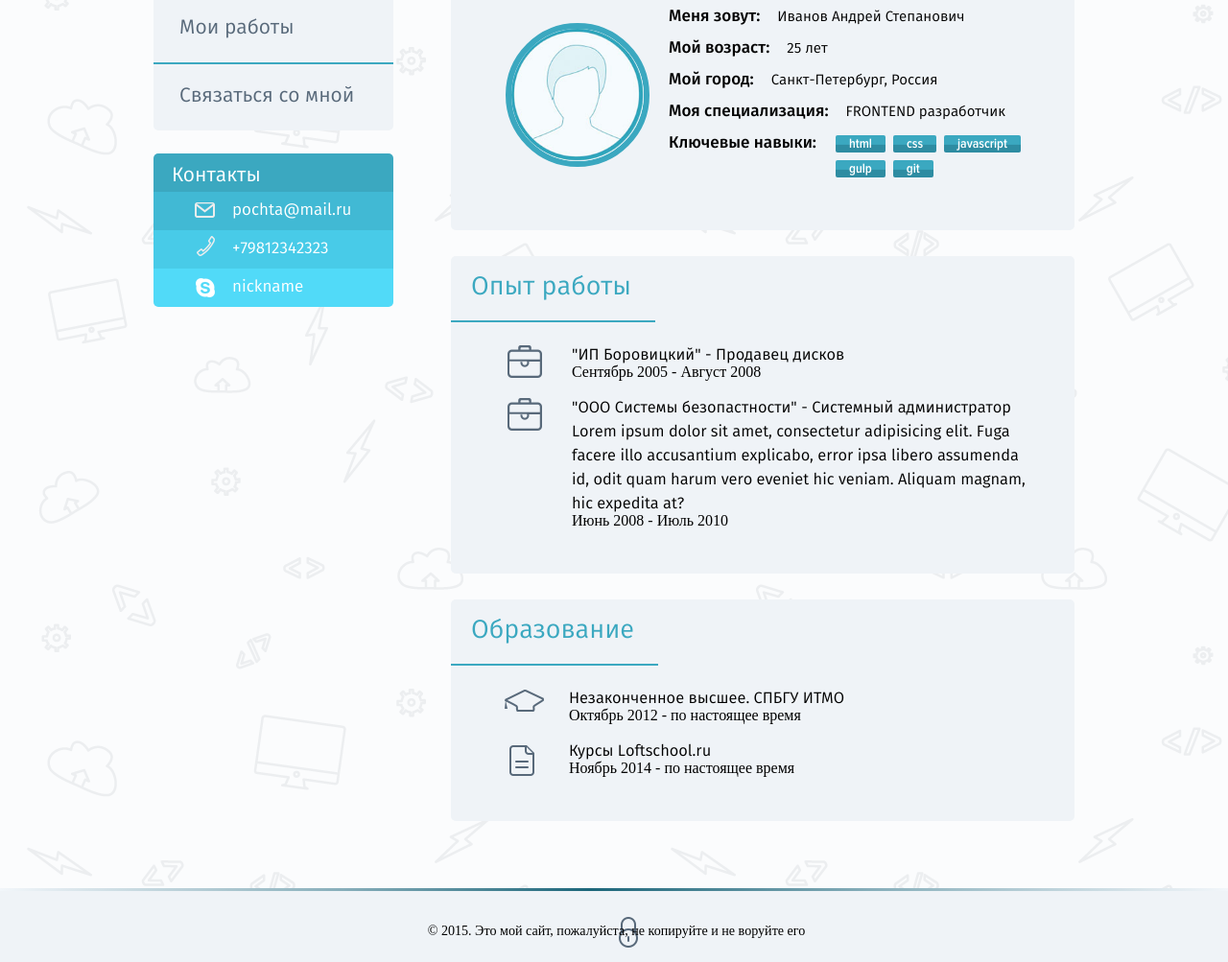
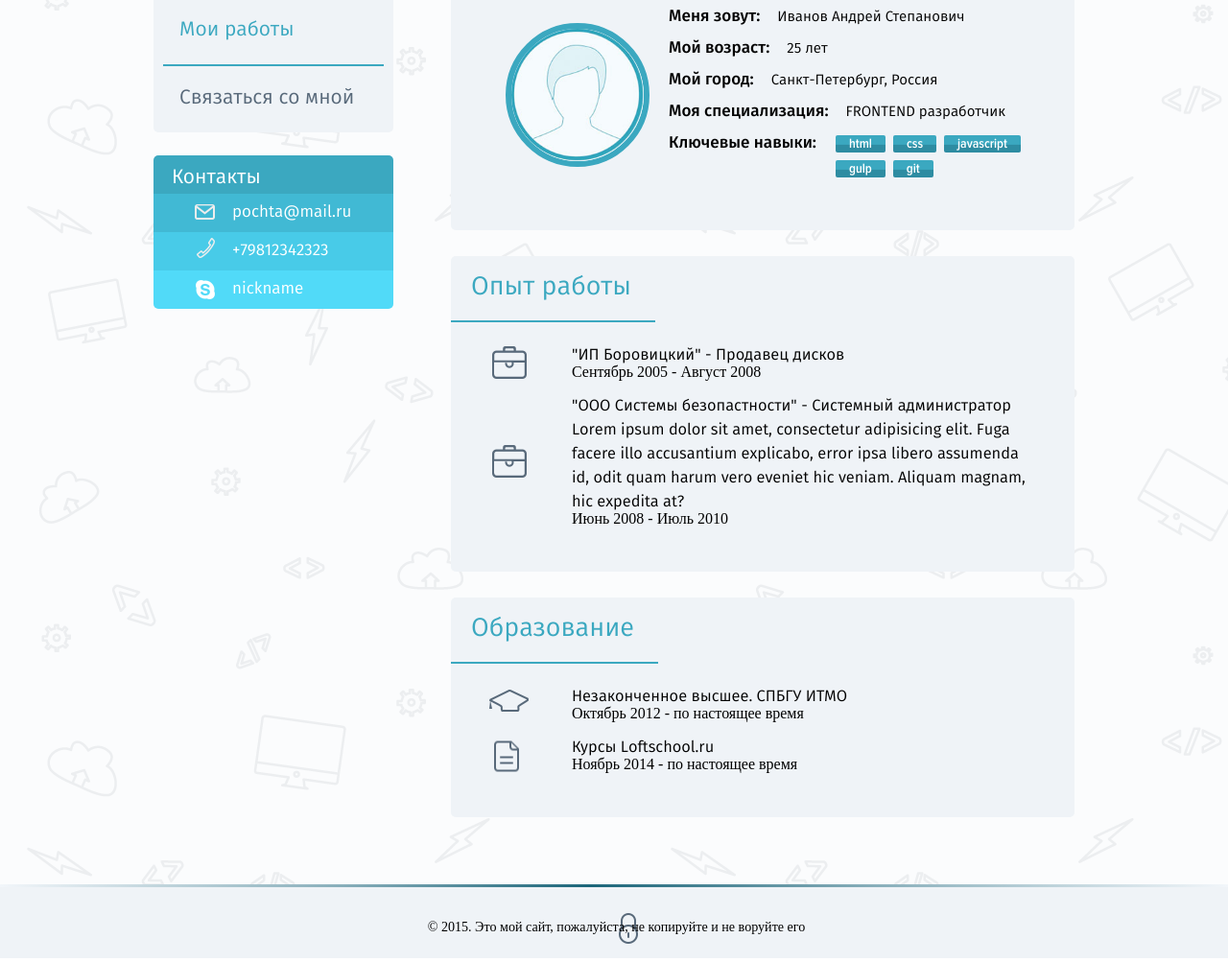
Before and after one commit to ByLf/site2, a website: page index.html in a window 1280 px wide. Shown: the part 239-1242 px from the top of the page at 96% size. Drawn offline with Linux system fonts and the light colour scheme.

Commit message:
beta version+js

```diff
--- a/index.html
+++ b/index.html
@@ -39,7 +39,7 @@
         <aside class="aside">
             <div class="menu">
                 <ul>
-                    <li><div class="now">Обо мне</div></li>
+                    <li><a class="nav" href="index.html">Обо мне</a></li>
                     <li><a class="nav" href="page1.html">Мои работы</a></li>
                     <li><a class="nav" href="page2.html">Связаться со мной</a></li>
                 </ul>
@@ -47,7 +47,7 @@
             <div class="contact">
                  <div class="cont_h">Контакты</div>
                 <ul>
-                    <li><a class="malito" href="malito:pochta@mail.ru"><div></div>pochta@mail.ru</a></li>
+                    <li><a class="malito" href="mailto:pochta@mail.ru"><div></div>pochta@mail.ru</a></li>
                     <li><a class="tel" href="tel:+79812342323"><div></div>+79812342323</a></li>
                     <li><a class="skype" href="skype:nickname"><div></div>nickname</a></li>
                 </ul>
@@ -90,6 +90,7 @@
             </section>
         </div>
     </div>
+    <script type="text/javascript" src="js/menu.js"></script>
     </div>
     <footer class="footer">
         <a href="" class="lock"></a>
--- /dev/null
+++ b/js/menu.js
@@ -0,0 +1,16 @@
+var i = 0,
+    hrefix = location.pathname,
+    elem = document.getElementsByClassName('nav'),
+    k = elem.length;
+for (i = 0; i < k; i++) {
+    if (elem[i].href.indexOf(hrefix) >= 0) {
+        elem[i].className = "now";
+        k--;
+        if (k > i) {
+            elem[i].style.position = 'static';
+        }
+        break;
+     }
+ } /*ТАК, какая разница между baseURI и просто href?!*/
+/* elem[0].className = "now";
+console.log(elem[0].className); -точно рботающая тварь*/
--- a/style.css
+++ b/style.css
@@ -4,6 +4,7 @@
     list-style-type: none;
 }
 ul{
+    list-style-type: none;
     margin: 0;
     padding: 0;
 }
@@ -14,7 +15,7 @@ html{
 html,body{
     height: 100%;
     margin: 0;
-}
+}/*остатки тегового стиля.*/
 .clearfix:after {
 content: ".";
 display: block;
@@ -23,10 +24,7 @@ clear: both;
 visibility: hidden;
 }
 
-h1,h2,h3,h4,h5,h6,h7{
-    margin: 0;
-    font-weight: normal;
-}
+
 .header, .footer {
     background-color: #eff3f7;
     width: 100%;
@@ -86,6 +84,7 @@ filter: progid:DXImageTransform.Microsoft.gradient( startColorstr='#1c667a', end
     background-color: #58697a;
     margin-left: 21px;
     target:'_blank';
+    transform: all 2s ease 0s;
 }
 .vk:hover, .tw:hover, .fb:hover, .gh:hover{background-color: #3ba8c0;}
 .vk{background-position: 5px 4px;}
@@ -101,7 +100,7 @@ filter: progid:DXImageTransform.Microsoft.gradient( startColorstr='#1c667a', end
     width: 960px;
     margin: 0px auto;
 }
-.menu, .contact, .section, .page1{
+.menu, .contact, .section, .page1, .block{
     border-radius: 5px;
     overflow: hidden;
 }
@@ -118,13 +117,36 @@ filter: progid:DXImageTransform.Microsoft.gradient( startColorstr='#1c667a', end
 .menu {
     margin-bottom: 24px;
 }
+.now{
+    display: block;
+    background-color: #3ba8c0;
+    color: white;
+    padding: 21px 20px 18px 27px;
+    font-size: 23px;
+}
 .nav{
+    position: relative;
     display: block;
     background-color: #eff3f7;
     color: #58697a;
     font-size: 21px;
     padding: 17.5px 20px 19px 27px;
     border-top: 2.5px solid #3ba8c0;
+}
+.nav:after, .nav:before{
+  content: ' ';
+  position: absolute;
+  display: block;
+  height: 5px;
+  width: 10px;
+  top: -2.5px;
+  background-color: #eff3f7;
+}
+.nav:after{
+    right: 0px;
+}
+.nav:before{
+    left:0px;
 }
 .nav:hover {
     color:#3ba8c0;
@@ -134,12 +156,6 @@ filter: progid:DXImageTransform.Microsoft.gradient( startColorstr='#1c667a', end
     padding-bottom: 19px;
 }/* я не знаю как иначе найти первый элемент в списке.
 возможно, можно сделать немного по другому, например стилизовать li, и отдать области ссылки всю внутреннюю область*/
-.now{
-    background-color: #3ba8c0;
-    color: white;
-    padding: 21px 20px 16px 27px;
-    font-size: 23px;
-}
 .cont_h {
     background-color: #3ba8c0;
     padding: 7px 30px 0 19px;
@@ -166,7 +182,7 @@ filter: progid:DXImageTransform.Microsoft.gradient( startColorstr='#1c667a', end
     background-color: transparent;
     margin-right: 16px;
 }/*Любопытно: при установке display: inline-block; текст прескакивает на новую строку. даже если обнулить границы */
-.malito{background-color: #41b9d4;} /*Кажется, такая ссылка у меня не работает. Быть может, это из-за того, что я не использую почтовых клиентов*/
+.malito{background-color: #41b9d4;}
 .malito:before{
     background-image: url(image/sprite.png);
     background-position: 76px 96px;
@@ -200,6 +216,8 @@ filter: progid:DXImageTransform.Microsoft.gradient( startColorstr='#1c667a', end
     padding: 2px;
 }
 .main{
+    margin: 0;
+    font-weight: normal;
     display: inline-block;
     margin-right: 250px;
     padding: 12px 25px 13px 21px;
@@ -260,10 +278,11 @@ filter: progid:DXImageTransform.Microsoft.gradient( startColorstr='#1c667a', end
 }
 .list,.learn,.work {
     font-weight: normal;
-    margin-top: 6px;
+    position: relative;
+    margin-top: 4px;
     padding-top: 0px;
     padding-bottom: 10px;
-    padding-left: 56px;
+    padding-left: 126px;
     font-family: "FiraSans Ligth";
     font-size: 16px;
 }
@@ -271,9 +290,11 @@ filter: progid:DXImageTransform.Microsoft.gradient( startColorstr='#1c667a', end
     content: " ";
     overflow: hidden;
     display: block;
-    float: left;
-    margin-right: 30px;
-    vertical-align: middle;
+    position: absolute;
+    top: 50%;
+    left: 40px;
+    transform: translateY(-50%);
+    margin-top: -4px;
     height: 40px;
     width: 40px;
     background-image: url(image/sprite.png);
@@ -283,9 +304,11 @@ filter: progid:DXImageTransform.Microsoft.gradient( startColorstr='#1c667a', end
     content: " ";
     overflow: hidden;
     display: block;
-    float: left;
-    margin-right: 25px;
-    vertical-align: middle;
+    position: absolute;
+    top: 50%;
+    left: 40px;
+    transform: translateY(-50%);
+    margin-top: -8px;
     height: 30px;
     width: 42px;
     background-image: url(image/sprite.png);
@@ -295,9 +318,11 @@ filter: progid:DXImageTransform.Microsoft.gradient( startColorstr='#1c667a', end
     content: " ";
     overflow: hidden;
     display: block;
-    float: left;
-    margin-right: 34px;
-    vertical-align: middle;
+    position: absolute;
+    top: 50%;
+    left: 40px;
+    transform: translateY(-50%);
+    margin-top: -5px;
     height: 41px;
     width: 33px;
     background-image: url(image/sprite.png);
@@ -327,26 +352,25 @@ filter: progid:DXImageTransform.Microsoft.gradient( startColorstr='#1c667a', end
     position: relative;
     width: 182px;
     height: 129px;
-    border-radius: 5px;
     border: 3px solid #3d8eb9;
     background-color: #1c667a;
-    overflow: hidden;
 }
 .defenition{
     display: inline-block;
     position: absolute;
-    vertical-align: middle;
-    text-align: center;
+    right: 50%;
+    top: 40%;
+    transform: translate(50%, -40%);
     font-size: 11px;
     color:#eff3f7;
     border-radius: 5px;
-    margin: 20px 25px;
+    margin: 10px 4px;
     padding: 0px 4px;
     border: 2px solid #eff3f7;
-}/*не работает центрирование, надо разобраться*/
+}/*не идеально, но пойдет. центрировал на глаз, без пикселя*/
 .site_image{
     width: 100%;
-    position: absolute;
+    position: relative;
     display: block;
 }
 .site_image:hover {
@@ -383,6 +407,8 @@ filter: progid:DXImageTransform.Microsoft.gradient( startColorstr='#1c667a', end
     margin: 30px auto;
 }
 .project{
+    margin: 0;
+    font-weight: normal;
     color: #f2f6fa;
     background-color: #3d8eb9;
     border-bottom: 16px solid #3ba8c0;
@@ -418,7 +444,6 @@ filter: progid:DXImageTransform.Microsoft.gradient( startColorstr='#1c667a', end
 #Message{
     height: 183px;
     width: 402px;
-    vertical-align: top;
 }/*почему оно выравнивает текст по центру? не ясно*/
 .capchaImage{
     height: 80px;
```
Also changed, not shown: page1.html (+3 -2 lines), page2.html (+3 -2 lines).
